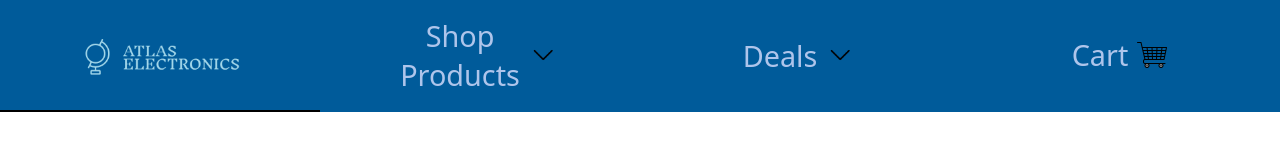
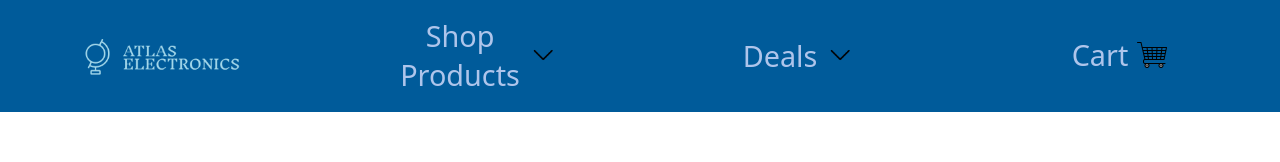
Before and after one commit to nstev009/ecommerce-site, a React (Vite) app: page / in a window 1280 px wide. Shown: the top 162 px of the page. Built offline with nearby package versions, Linux system fonts and the light colour scheme; a web font is replaced by a local one.

Commit message:
Small fixes

```diff
--- a/src/App.css
+++ b/src/App.css
@@ -75,11 +75,6 @@
   height: calc(6vh + 4rem); /* Fixed height matching navbar */
   box-sizing: border-box;
   gap: 0.5rem; /* Add spacing between text and icon */
-}
-
-.nav-button:hover,
-.dropdown-trigger:hover {
-  border-bottom: 2px solid black;
 }
 
 .nav-icon {
--- a/src/App.jsx
+++ b/src/App.jsx
@@ -2,7 +2,7 @@ import { useState } from 'react'
 import { Link, Route, BrowserRouter as Router, Routes } from 'react-router-dom'
 import './App.css'
 import cartIcon from './assets/cartIcon.png'
-import DropdownIcon from './assets/dropdownIcon.png'
+import DropdownIcon from './assets/DropdownIcon.png'
 import logo from './assets/logo.png'
 import { Breadcrumbs } from './components'
 import { BreadcrumbProvider, CartProvider } from './context'
@@ -87,8 +87,8 @@ function App() {
               <Route path="/Mice" element={<Mice />} />
               <Route path="/Monitors" element={<Monitors />} />
               <Route path="/TVs" element={<TVs />} />
-              <Route path="/dailydeals" element={<DailyDeals />} />
-              <Route path="/clearance" element={<Clearance />} />
+              <Route path="/DailyDeals" element={<DailyDeals />} />
+              <Route path="/Clearance" element={<Clearance />} />
               <Route path="/cart" element={<Cart />} />
               <Route path="/item/:id" element={<Item />} />
               <Route path="/checkout" element={<Checkout />} />
```
